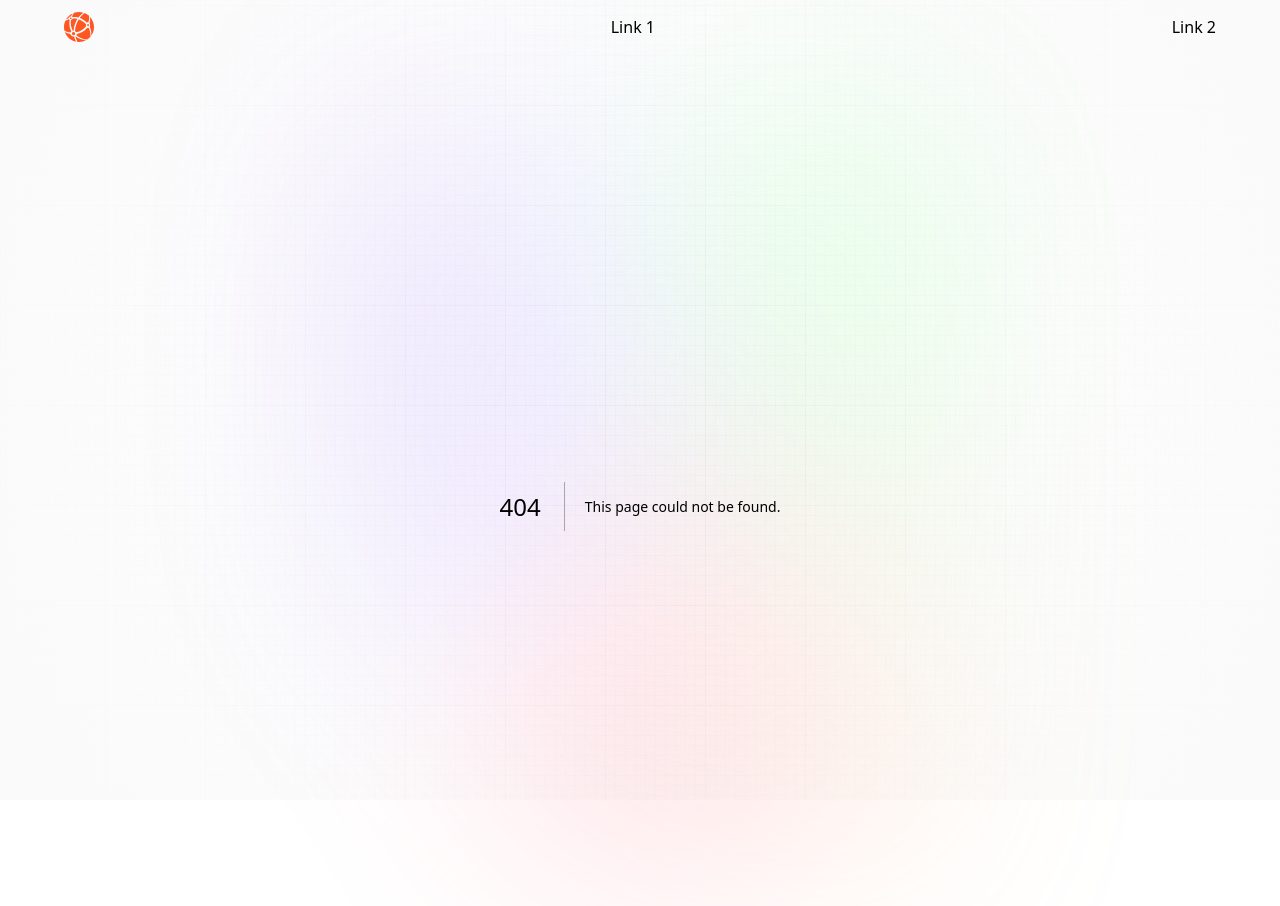
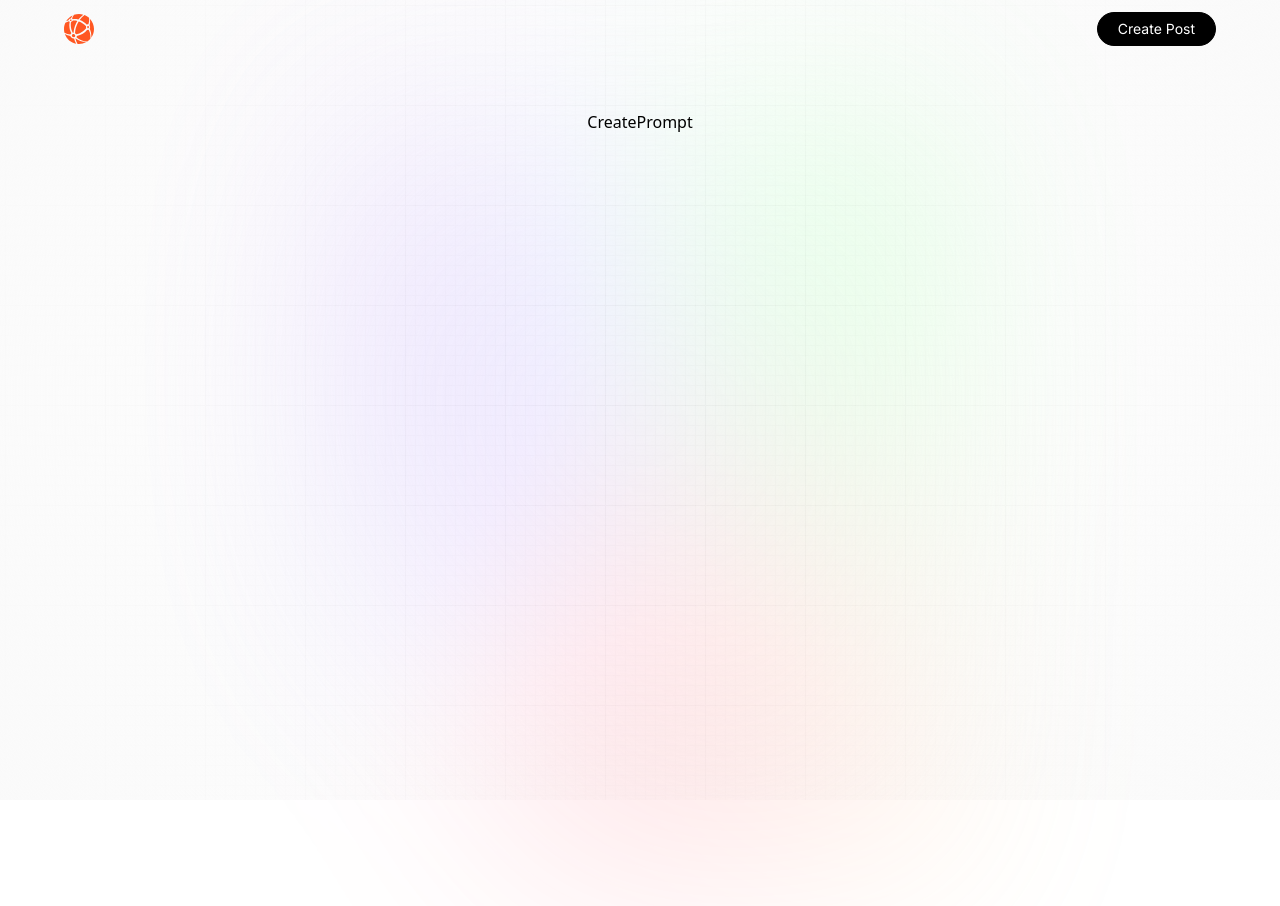
Before and after one commit to Jwill617Boston/nextjs, a Next.js app: page /create-prompt in a window 1280 px wide. Before the commit this address had no page. After the commit the page ends 800 px from the top, so only its background shows below. Built offline with nearby package versions, Linux system fonts and the light colour scheme.

Commit message:
Create page

```diff
--- /dev/null
+++ b/app/create-prompt/page.jsx
@@ -0,0 +1,5 @@
+const CreatePrompt = () => {
+   return <div>CreatePrompt</div>;
+};
+
+export default CreatePrompt;
--- a/components/Nav.jsx
+++ b/components/Nav.jsx
@@ -6,6 +6,7 @@
 import { signIn, signOut, useSession, getProviders } from "next-auth/react";
 
 const Nav = () => {
+   const isUserLoggedIn = true;
    return (
       <nav className="flex-between w-full mb-16 pt-3">
          <Link href="/" className="flex gap-2 flex-center">
@@ -17,12 +18,18 @@
                className="object-contain"
             />
          </Link>
-         <Link href="/" className="flex gap-2 flex-center">
-            Link 1
-         </Link>
-         <Link href="/" className="flex gap-2 flex-center">
-            Link 2
-         </Link>
+
+         <div className="sm:flex hidden">
+            {isUserLoggedIn ? (
+               <div className="flex gap-3 md:gap-5">
+                  <Link href="/create-prompt" className="black_btn">
+                     Create Post
+                  </Link>
+               </div>
+            ) : (
+               <></>
+            )}
+         </div>
       </nav>
    );
 };
```
